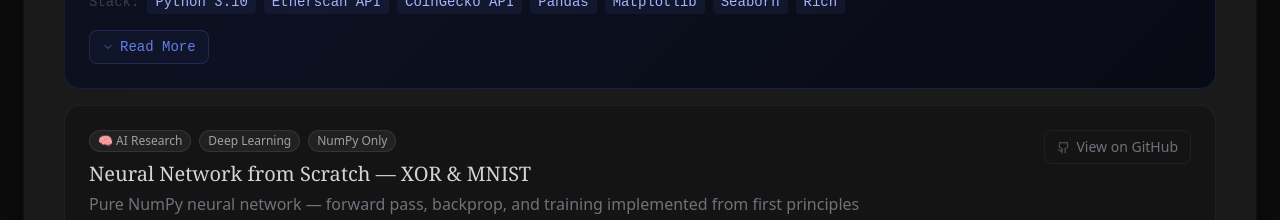
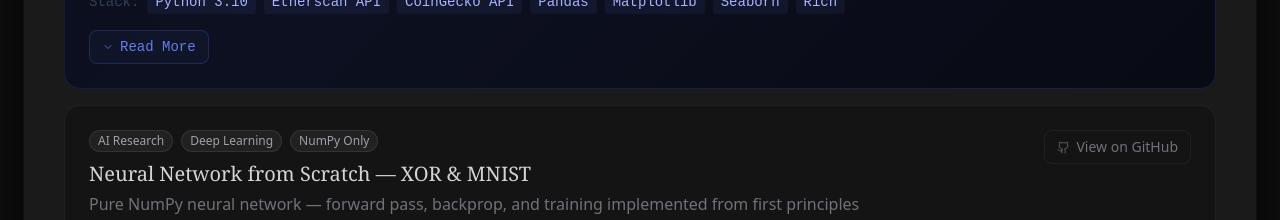
Before and after one commit to roybeey0/portfolio, a Next.js app: page / in a window 1280 px wide. Shown: the part 3860-4080 px from the top of the page. Built offline with nearby package versions, Linux system fonts and the light colour scheme.

Commit message:
remove emot

```diff
--- a/src/components/ProjectCard8.tsx
+++ b/src/components/ProjectCard8.tsx
@@ -36,7 +36,7 @@ export default function ProjectCard8() {
           <div className="flex items-center gap-2 mb-1">
             <span className="text-xs px-2 py-0.5 rounded-full font-medium text-zinc-400"
               style={{background: 'rgba(255,255,255,0.06)', border: '1px solid rgba(255,255,255,0.08)'}}>
-              🧠 AI Research
+                AI Research
             </span>
             <span className="text-xs px-2 py-0.5 rounded-full font-medium text-zinc-400"
               style={{background: 'rgba(255,255,255,0.06)', border: '1px solid rgba(255,255,255,0.08)'}}>
```
